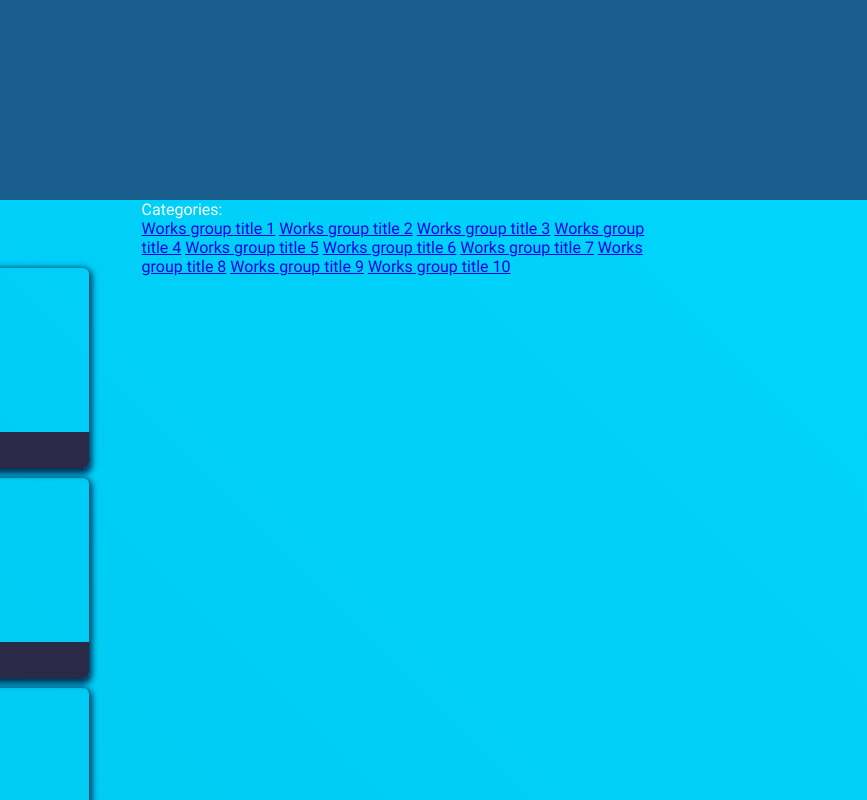
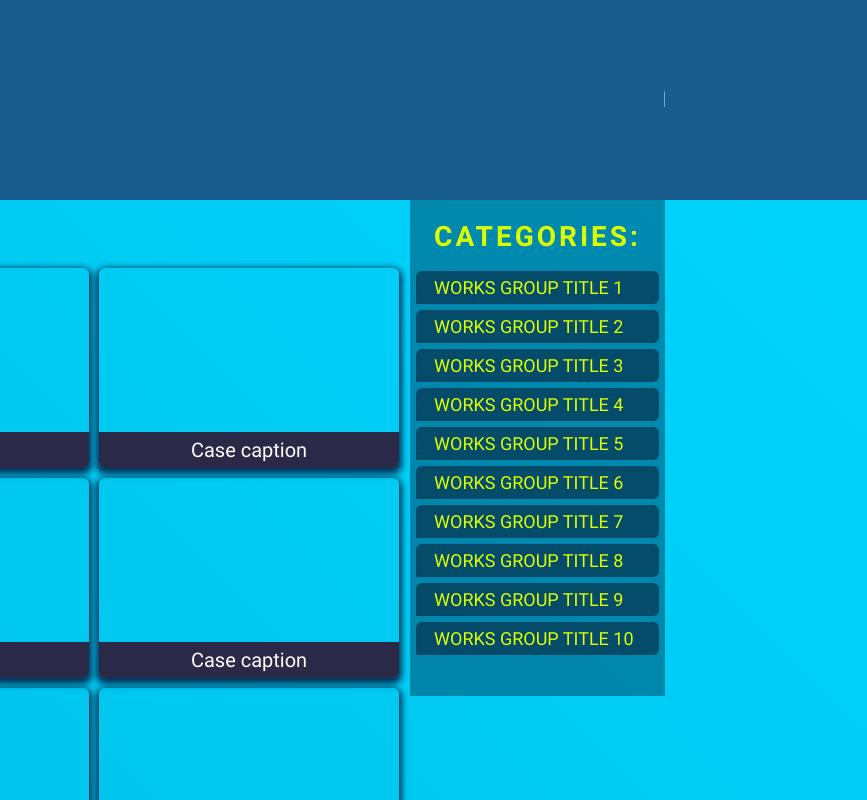
Before and after one commit to test-github-001/portfolio, a plain HTML site: page index.html in a window 1280 px wide. Shown: the top 800 px of the page, 413-1280 px from the left. Drawn offline with Linux system fonts and the light colour scheme.

Commit message:
Update style.css

```diff
--- a/styles/style.css
+++ b/styles/style.css
@@ -147,7 +147,7 @@ main .work-case:hover span {
     background-color: #4541b1;
 }
 
-aside {
+nav {
     position: sticky;
     top: 0;
     width: 270px;
@@ -155,7 +155,7 @@ aside {
     background-color: #02204366;
 }
 
-aside div {
+nav div {
     display: block;
     letter-spacing: 3px;
     box-sizing: border-box;
@@ -166,7 +166,7 @@ aside div {
     font-weight: 700;
 }
 
-aside a {
+nav a {
     display: block;
     box-sizing: border-box;
     text-transform: uppercase;
@@ -195,7 +195,7 @@ footer {
         max-width: 876px;
     }
 
-    aside a {
+    nav a {
         font-size: 18px;
     }
 }
@@ -220,7 +220,7 @@ footer {
         font-size: 18px;
     }
 
-    aside {
+    nav {
         display: none;
     }
 }
```
